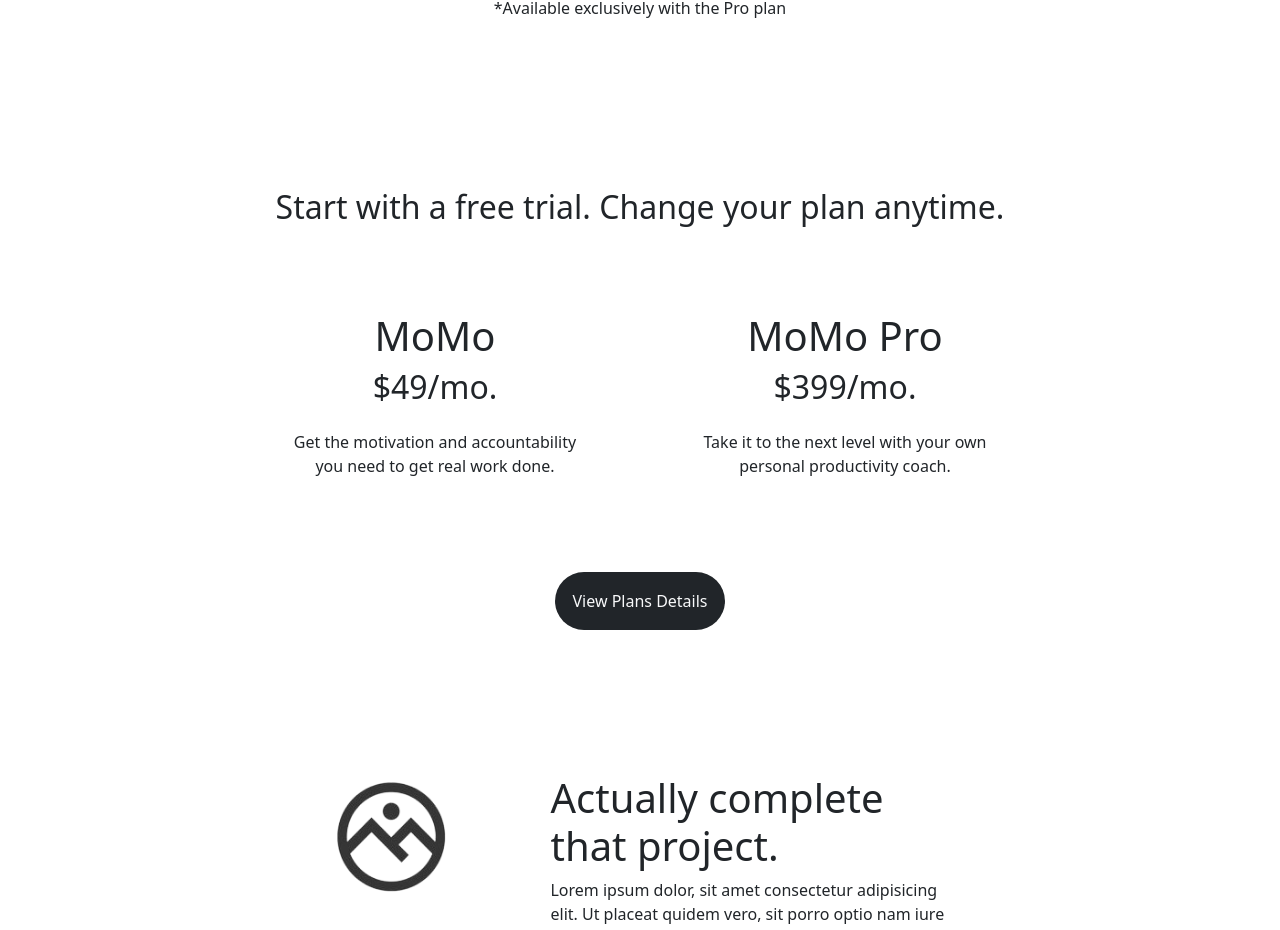
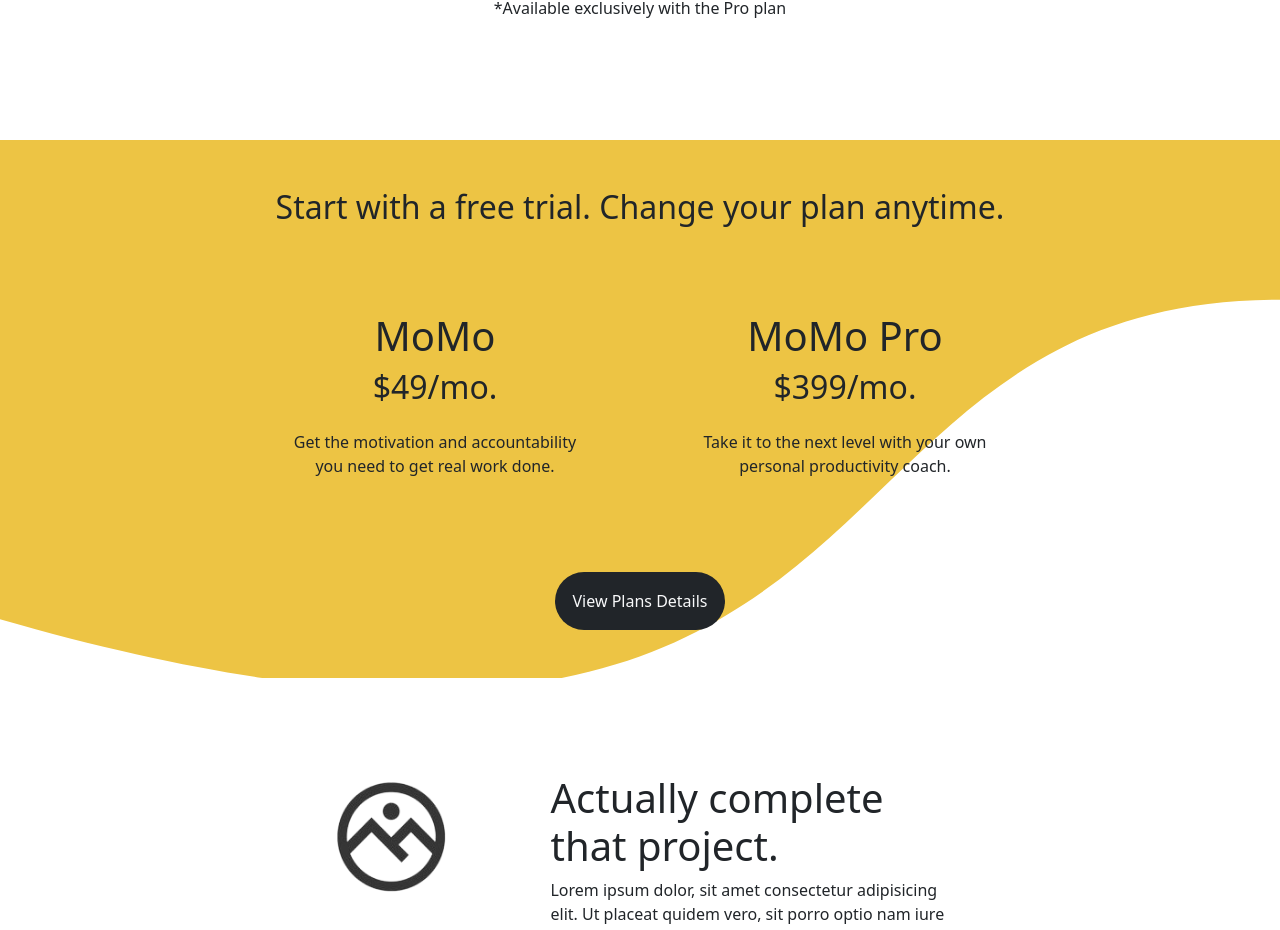
Before and after one commit to Ajith369369/motivated-mornings-frontend, a React (Vite) app: page / in a window 1280 px wide. Shown: the part 2699-3629 px from the top of the page. Built offline with nearby package versions, Linux system fonts and the light colour scheme.

Commit message:
Add svg.

```diff
--- a/src/components/Pricing.css
+++ b/src/components/Pricing.css
@@ -1,5 +1,11 @@
 #trial, #complete {
   min-width: 100%;
+}
+
+.wave3 {
+  background-image: url('/src/assets/pricing-top-wave.svg');
+  background-repeat: no-repeat;
+  background-size: 100vw auto;
 }
 
 #complete img {
--- a/src/components/Pricing.jsx
+++ b/src/components/Pricing.jsx
@@ -5,7 +5,7 @@ import "./Pricing.css";
 function Pricing() {
   return (
     <>
-      <section id="trial">
+      <section id="trial" className="wave3">
         <div className="row">
           <div className="col-md-2"></div>
           <div className="col-md-8 my-5">
```
Also changed, not shown: src/assets/pricing-top-wave.svg (added).
